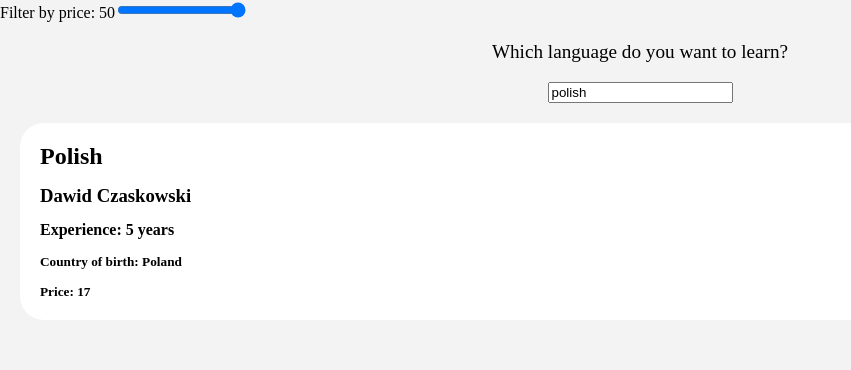
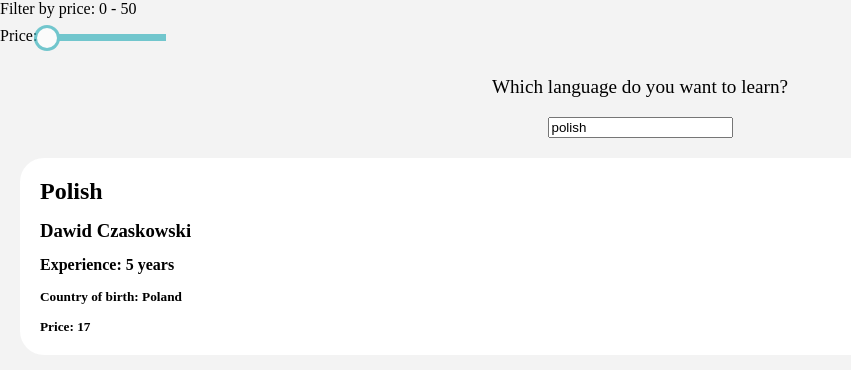
Before and after one commit to ryan50500/Language__App__React__TypeScript, a React (Create React App) app: page / in a window 1280 px wide. Shown: the top 370 px of the page, without its empty margins (0-851 px from the left). Built offline with nearby package versions, Linux system fonts and the light colour scheme.

Commit message:
adding styling to price slider

```diff
--- a/src/components/FilteredTeachers.tsx
+++ b/src/components/FilteredTeachers.tsx
@@ -3,6 +3,7 @@ import TeacherArray from '../TeacherArray';
 import TeacherBorder from './TeacherBorder';
 import SearchLanguage from './SearchLanguage';
 import TeacherStyles from './TeacherStyles.module.css';
+import PriceFilterStyles from './PriceFilterStyles.module.css';
 
 interface Props {
     initialInputText: string | number;
@@ -10,7 +11,8 @@ interface Props {
 
 const FilteredTeachers: React.FC<Props> = ({ initialInputText }) => {
     const [inputText, setInputText] = useState<string | number>(initialInputText);
-    const [inputPrice, setInputPrice] = useState<number>(50);
+    const [inputPrice, setInputPrice] = useState<number>(0);
+    const [maxPrice, setMaxPrice] = useState<number>(50);
 
     // filter the results by language searched for
     let filteredTeachers = TeacherArray.filter(
@@ -20,7 +22,7 @@ const FilteredTeachers: React.FC<Props> = ({ initialInputText }) => {
 
     // filter the results by price by assinging 'filteredTeachers' to a new array
     filteredTeachers = filteredTeachers.filter(
-        (arrayMatched) => arrayMatched.price <= inputPrice
+        (arrayMatched) => arrayMatched.price >= inputPrice && arrayMatched.price <= maxPrice
     );
 
     // this function is called when user selects a price range
@@ -30,9 +32,22 @@ const FilteredTeachers: React.FC<Props> = ({ initialInputText }) => {
 
     return (
         <>
-            <span>Filter by price: {inputPrice}</span>
-            <input type="range" min="0" max="50" step="1" value={inputPrice} onChange={handlePriceChange} />
-            {/* filter the results by language in the <SearchLanguage/> component */}
+            <span>Filter by price: {inputPrice} - {maxPrice}</span>
+            <div>
+                <label htmlFor="priceRange">Price:</label>
+                <input
+                    type="range"
+                    id="priceRange"
+                    name="priceRange"
+                    min="0"
+                    max="50"
+                    step="5"
+                    value={inputPrice}
+                    onChange={handlePriceChange}
+                    className={PriceFilterStyles.priceSlider}
+                />
+            </div>
+            {/* filter the results by language */}
             <SearchLanguage inputText={inputText} setInputText={setInputText} filteredTeachers={filteredTeachers} />
             {filteredTeachers.map((arrayItem) => {
                 return (
--- /dev/null
+++ b/src/components/PriceFilterStyles.module.css
@@ -0,0 +1,38 @@
+
+.priceSlider {
+  height: 7px;
+  appearance: none;
+  background-color: rgb(59, 179, 189);
+  outline: none;
+  opacity: 0.7;
+  margin: 1rem 0;
+}
+
+.priceSlider::-webkit-slider-thumb {
+  -webkit-appearance: none;
+  appearance: none;
+  width: 20px;
+  height: 20px;
+  background-color: white;
+  cursor: pointer;
+  border-radius: 50%;
+  box-shadow: 0 0 0 3px rgb(59, 179, 189);
+}
+
+.priceSlider::-moz-range-thumb {
+  width: 20px;
+  height: 20px;
+  background-color: white;
+  cursor: pointer;
+  border-radius: 50%;
+  box-shadow: 0 0 0 3px rgb(59, 179, 189);
+}
+
+.priceSlider::-ms-thumb {
+  width: 20px;
+  height: 20px;
+  background-color: white;
+  cursor: pointer;
+  border-radius: 50%;
+  box-shadow: 0 0 0 3px rgb(59, 179, 189);
+}
```
Also changed, not shown: src/components/new.tsx (deleted, +0 -52 lines).
